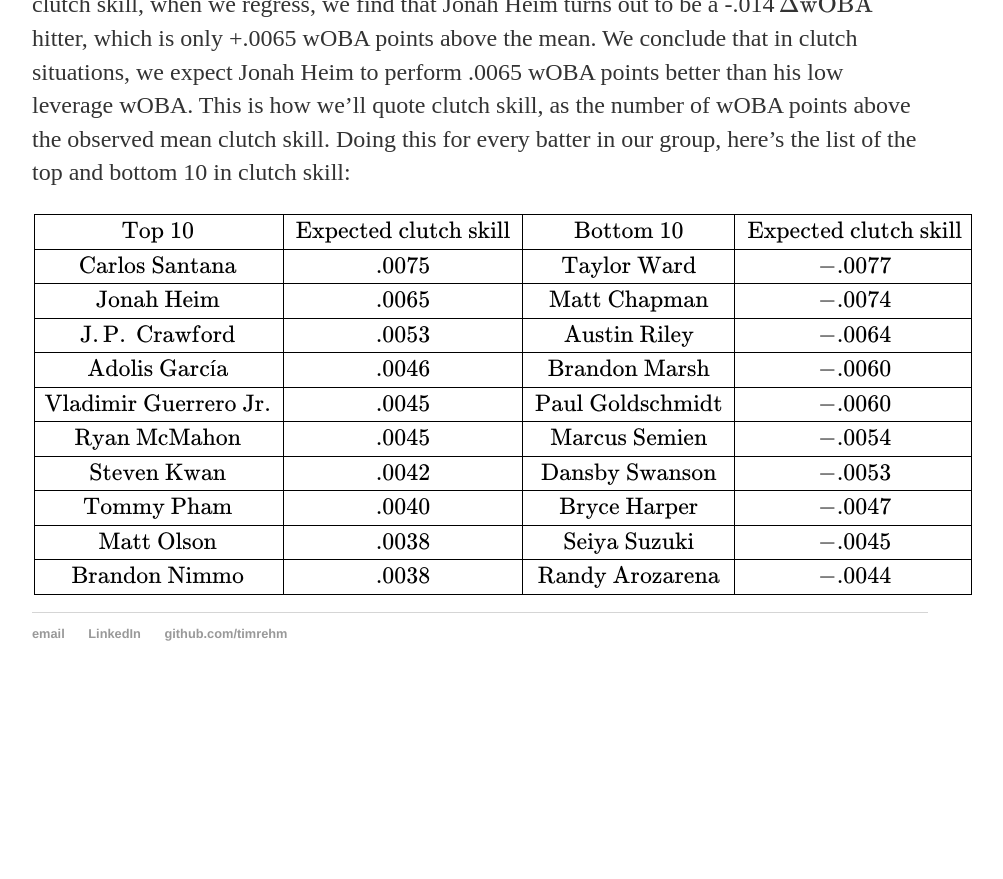
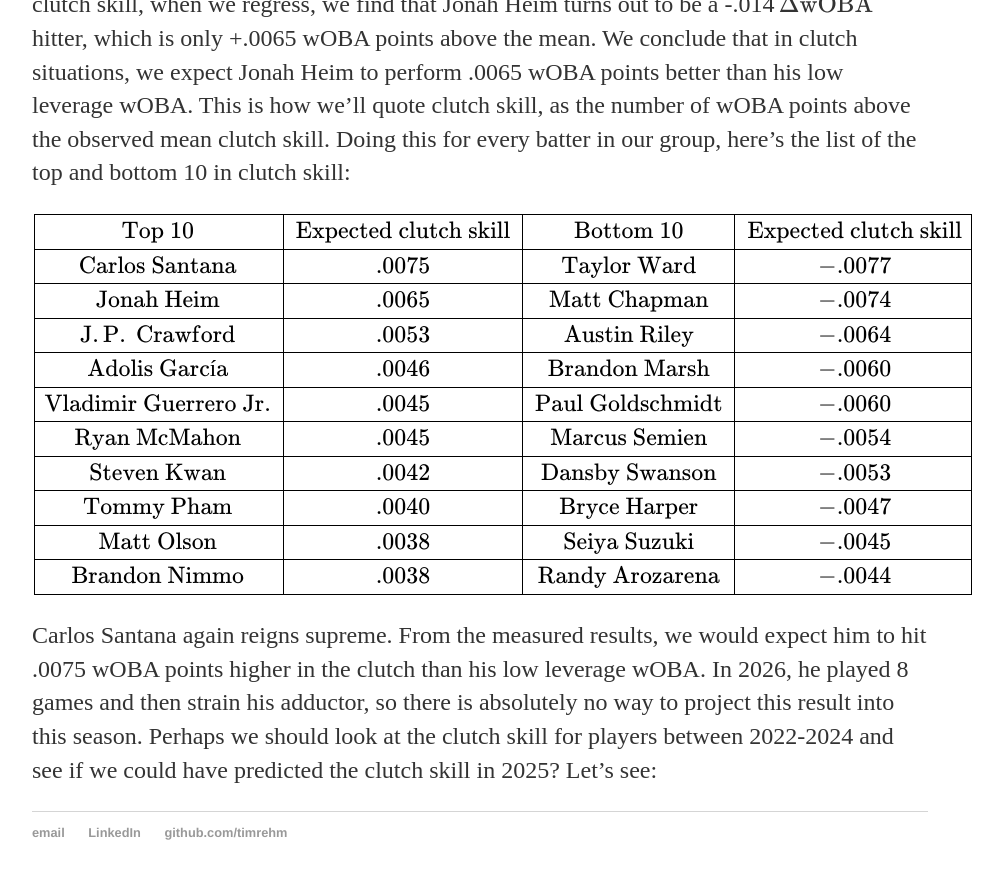
Before and after one commit to timrehm/timrehm.github.io, a Jekyll site: the page built from _posts/2026-5-24-leverage.md, in a window 1280 px wide and 900 px high, scrolled down 8138 px. Shown: the top 879 px of the window, without its empty margins (160-1163 px from the left). Built offline with Jekyll 4.4.1, drawn with Linux system fonts in a browser that asks for light colours; before the commit the page ends 8839 px from its top, so only the background shows below that.

Commit message:
Update 2026-5-24-leverage.md

```diff
--- a/_posts/2026-5-24-leverage.md
+++ b/_posts/2026-5-24-leverage.md
@@ -151,3 +151,5 @@ $$
 \hline
 \end{array}
 $$
+
+Carlos Santana again reigns supreme. From the measured results, we would expect him to hit .0075 wOBA points higher in the clutch than his low leverage wOBA. In 2026, he played 8 games and then strain his adductor, so there is absolutely no way to project this result into this season. Perhaps we should look at the clutch skill for players between 2022-2024 and see if we could have predicted the clutch skill in 2025? Let's see:
```
